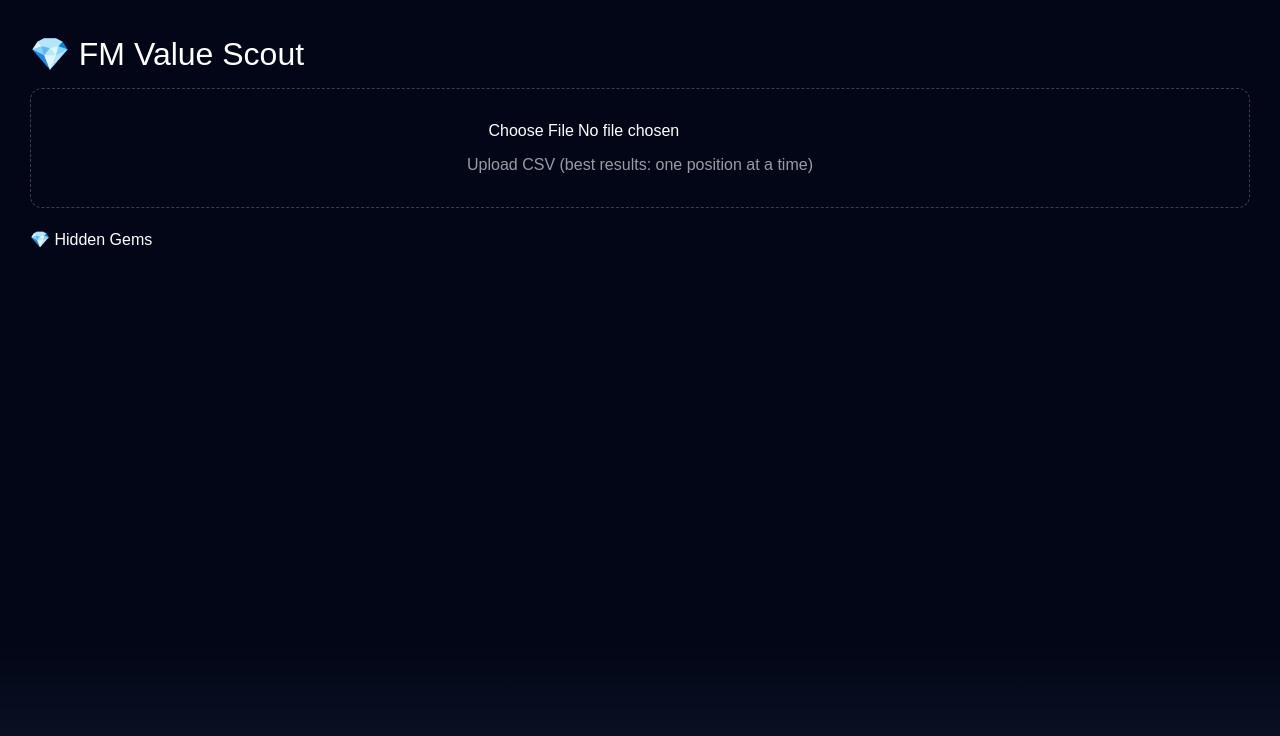
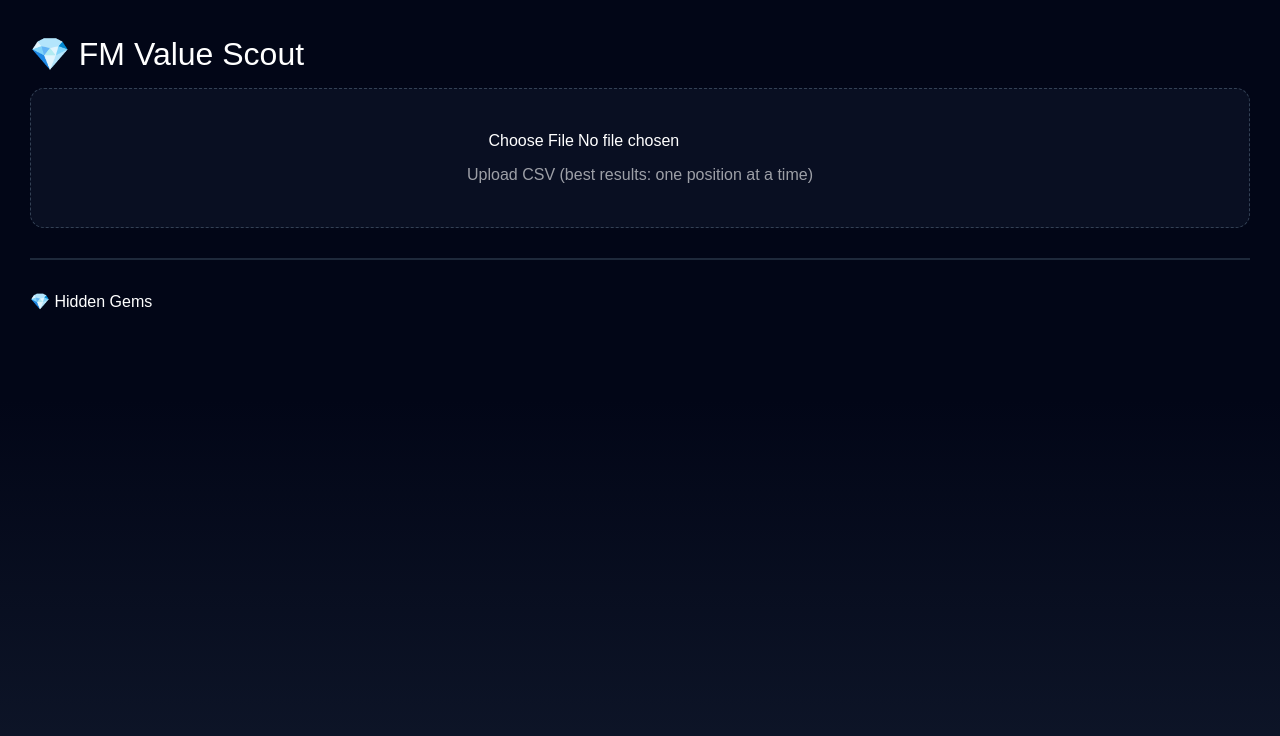
Before and after one commit to jakesummersFM/valuescout, a Next.js app: page / in a window 1280 px wide. Shown: the top 736 px of the page. Built offline with nearby package versions, Linux system fonts and the light colour scheme.

Commit message:
Final UI + launch version

```diff
--- a/app/page.tsx
+++ b/app/page.tsx
@@ -21,11 +21,11 @@ export default function Home() {
   const [shortlist, setShortlist] = useState<Player[]>([]);
   const [loading, setLoading] = useState(false);
 
-  // CSV PARSER
+  // PARSER
   const parseCSV = (text: string): Player[] => {
     const lines = text.split("\n").filter(l => l.trim() !== "");
+    const delimiter = lines[0].includes(";") ? ";" : ",";
 
-    const delimiter = lines[0].includes(";") ? ";" : ",";
     const split = (row: string) => row.split(delimiter).map(c => c.trim());
     const headers = split(lines[0]).map(h => h.toLowerCase());
 
@@ -90,7 +90,8 @@ export default function Home() {
     setLoading(true);
     const text = await file.text();
 
-    let parsed = parseCSV(text).map(scorePlayer)
+    let parsed = parseCSV(text)
+      .map(scorePlayer)
       .sort((a, b) => (b.score || 0) - (a.score || 0));
 
     setPlayers(parsed);
@@ -104,7 +105,7 @@ export default function Home() {
     <div style={{
       padding: 30,
       minHeight: "100vh",
-      background: "linear-gradient(180deg, #020617, #020617, #020617, #020617, #020617, #0f172a)",
+      background: "linear-gradient(180deg, #020617, #020617, #0f172a)",
       color: "white",
       fontFamily: "sans-serif"
     }}>
@@ -113,13 +114,14 @@ export default function Home() {
         💎 FM Value Scout
       </h1>
 
+      {/* Upload */}
       <div style={{
         border: "1px dashed #334155",
-        padding: 30,
-        borderRadius: 12,
+        padding: 40,
+        borderRadius: 14,
         textAlign: "center",
-        marginBottom: 20,
-        background: "#020617"
+        marginBottom: 30,
+        background: "rgba(15,23,42,0.6)"
       }}>
         <input
           type="file"
@@ -134,42 +136,69 @@ export default function Home() {
 
       {loading && <p>⏳ Scouting players...</p>}
 
+      {/* Best Bargain */}
       {best && (
         <div style={{
-          padding: 20,
-          borderRadius: 12,
+          padding: 24,
+          borderRadius: 16,
           background: "linear-gradient(90deg, #022c22, #020617)",
           border: "1px solid #22c55e",
+          boxShadow: "0 0 30px rgba(34,197,94,0.2)",
           marginBottom: 20
         }}>
           <h2>🏆 Best Bargain</h2>
-          <h3>{best.name}</h3>
+          <h1 style={{ fontSize: 28 }}>{best.name}</h1>
           <p>{best.pos} • Age {best.age}</p>
-          <p style={{ color: "#22c55e" }}>
-            Score {best.score} — {best.role}
+
+          <p style={{
+            fontSize: 22,
+            color: "#22c55e",
+            fontWeight: "bold"
+          }}>
+            {best.score} — {best.role}
           </p>
         </div>
       )}
 
+      <hr style={{
+        margin: "30px 0",
+        border: "1px solid #1e293b"
+      }} />
+
       <h2 style={{ marginBottom: 10 }}>💎 Hidden Gems</h2>
 
+      {/* Cards */}
       <div style={{
         display: "grid",
         gridTemplateColumns: "repeat(auto-fill, minmax(260px,1fr))",
         gap: 16
       }}>
         {hidden.map((p, i) => (
-          <div key={i} style={{
-            background: "#020617",
-            border: "1px solid #1e293b",
-            borderRadius: 12,
-            padding: 16,
-            transition: "0.2s"
-          }}>
+          <div
+            key={i}
+            style={{
+              background: "linear-gradient(180deg, #020617, #020617)",
+              border: "1px solid rgba(34,197,94,0.2)",
+              borderRadius: 14,
+              padding: 16,
+              boxShadow: "0 0 20px rgba(34,197,94,0.08)",
+              transition: "0.2s"
+            }}
+            onMouseEnter={(e) =>
+              (e.currentTarget.style.transform = "scale(1.03)")
+            }
+            onMouseLeave={(e) =>
+              (e.currentTarget.style.transform = "scale(1)")
+            }
+          >
             <h3>{p.name}</h3>
             <p>{p.pos} • Age {p.age}</p>
 
-            <p style={{ color: "#22c55e", fontWeight: "bold" }}>
+            <p style={{
+              fontSize: 20,
+              fontWeight: "bold",
+              color: "#22c55e"
+            }}>
               {p.score}
             </p>
 
@@ -202,6 +231,7 @@ export default function Home() {
         ))}
       </div>
 
+      {/* Shortlist */}
       {shortlist.length > 0 && (
         <>
           <h2 style={{ marginTop: 30 }}>📌 Shortlist</h2>
```
